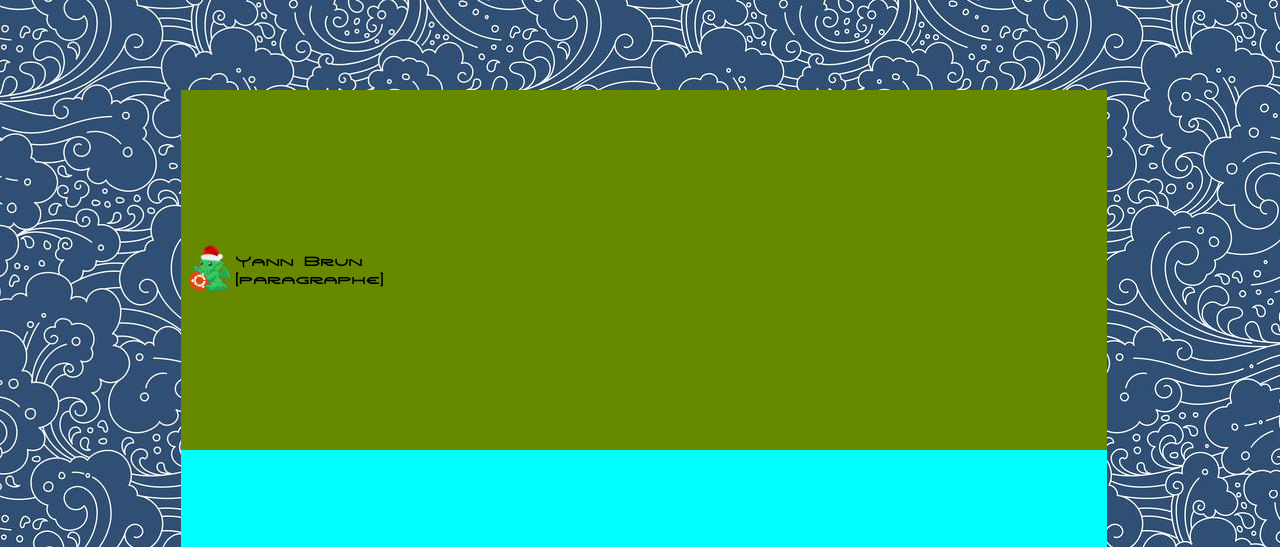
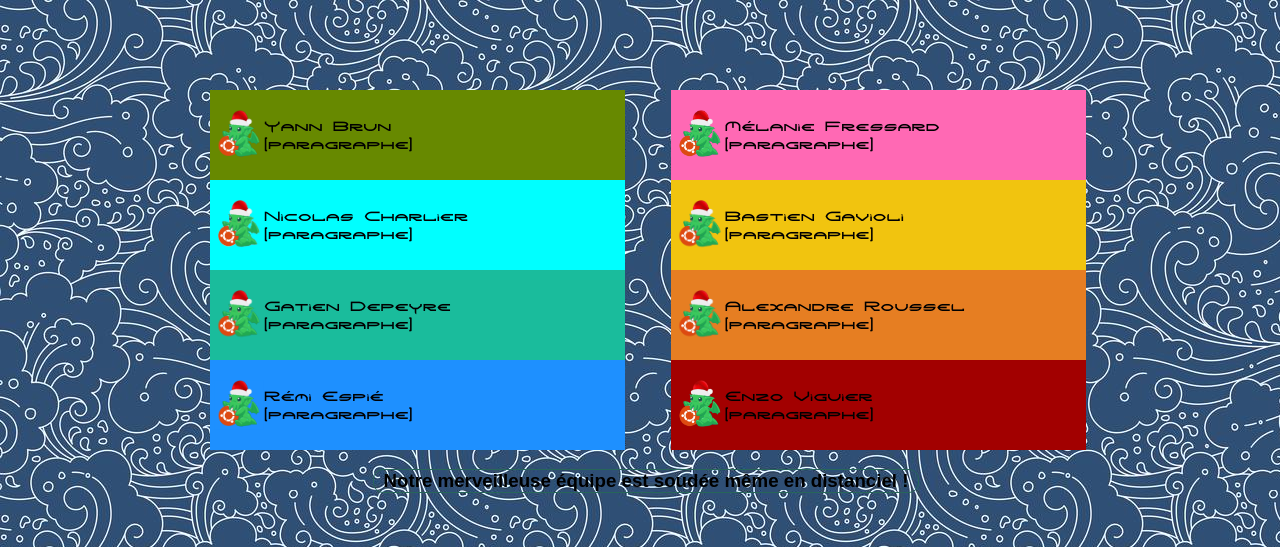
Before and after one commit to BastienGavioli/chtulhuBuntu, a PHP site: page /view/aPropos.html in a window 1280 px wide. Shown: the top 547 px of the page. Run offline with PHP 8.4, Linux system fonts and the light colour scheme; grey boxes are pictures that could not be loaded.

Commit message:
fix divers

```diff
--- a/view/aPropos.html
+++ b/view/aPropos.html
@@ -10,25 +10,32 @@
 <body>
 	<main>
 		<div class="presentation">
-		<div class="yann"><img src="../assets/PP/BNCU_kaki.png" alt="kaki" id="ychtulhu" width="50px"/> Yann Brun
+			<div>
+				<div class="presentation">
+					<div class="yann"><img src="/assets/PP/BNCU_kaki.png" alt="kaki" width="50px"/> Yann Brun
 						<br> [paragraphe]</div>
-		<div class="nico"><img src="../assets/PP/BNCU_cyan.png" alt="cyan" width="50px"/> Nicolas Charlier
+					<div class="nico"><img src="/assets/PP/BNCU_cyan.png" alt="cyan" width="50px"/> Nicolas Charlier
 						<br> [paragraphe]</div>
-		<div class="gati"><img src="../assets/PP/BNCU_turquoise.png" alt="turquoise" width="50px"/> Gatien Depeyre
+					<div class="gati"><img src="/assets/PP/BNCU_turquoise.png" alt="turquoise" width="50px"/> Gatien Depeyre
 						<br> [paragraphe]</div>
-		<div class="remi"><img src="../assets/PP/BNCU_bleu.png" alt="bleu" width="50px"/> Rémi Espié
+					<div class="remi"><img src="/assets/PP/BNCU_bleu.png" alt="bleu" width="50px"/> Rémi Espié
 						<br> [paragraphe]</div>
-		<div class="mela"><img src="../assets/PP/BNCU_rose.png" alt="rose" width="50px"/> Mélanie Fressard
+				</div>
+				<div class="presentation">
+					<div class="mela"><img src="/assets/PP/BNCU_rose.png" alt="rose" width="50px"/> Mélanie Fressard
 						<br> [paragraphe]</div>
-		<div class="bast"><img src="../assets/PP/BNCU_jaune.png" alt="jaune" width="50px"/> Bastien Gavioli
+					<div class="bast"><img src="/assets/PP/BNCU_jaune.png" alt="jaune" width="50px"/> Bastien Gavioli
 						<br> [paragraphe]</div>
-		<div class="alex"><img src="../assets/PP/BNCU_orange.png" alt="orange" width="50px"/> Alexandre Roussel
+					<div class="alex"><img src="/assets/PP/BNCU_orange.png" alt="orange" width="50px"/> Alexandre Roussel
 						<br> [paragraphe]</div>
-		<div class="enzo"><img src="../assets/PP/BNCU_rouge.png" alt="rouge" width="50px"/> Enzo Viguier
+					<div class="enzo"><img src="/assets/PP/BNCU_rouge.png" alt="rouge" width="50px"/> Enzo Viguier
 						<br> [paragraphe]</div>
-			<br>
+				</div>
+			</div>
 			<div class="team"><h3>Notre merveilleuse équipe est soudée même en distanciel ! </h3>
-	<br><br><img src="../assets/team.png" alt="team" width="300px"/><img src="../assets/crewmates/orange.png" alt="orange" id="orange" class="au" onclick="document.getElementById('orange').src='../assets/crewmates/orange-dead.png'"> </div>
+				<br><br><img src="/assets/team.png" alt="team" width="300px"/></div>
+		</div>
+		<img src="../assets/crewmates/orange.png" alt="orange" id="orange" class="au" onclick="document.getElementById('orange').src='../assets/crewmates/orange-dead.png'"> </div>
 </div>
 </main>
 </body>
--- a/view/general/apropos.php
+++ b/view/general/apropos.php
@@ -25,4 +25,5 @@
         <div class="team"><h3>Notre merveilleuse équipe est soudée même en distanciel ! </h3>
             <br><br><img src="/assets/team.png" alt="team" width="300px"/></div>
     </div>
+    <img src="../assets/team.png" alt="team" width="300px"/><img src="../assets/crewmates/orange.png" alt="orange" id="orange" class="au" onclick="document.getElementById('orange').src='../assets/crewmates/orange-dead.png'">
 </main>
--- a/view/general/index.php
+++ b/view/general/index.php
@@ -3,4 +3,7 @@
         <a href="https://www.nationilluminati.com/">Notre partenaire principal</a>
     <img src="/assets/georgewashingtondesaprouve.png"/>
     </p></div>
+    <div>
+        <img src="/assets/crewmates/red.png" alt="red" id="red" class="au" onclick="document.getElementById('red').src='/assets/crewmates/red-dead.png'">
+    </div>
 </main>
```
Also changed, not shown: view/dechet/choixDechet.php (+5 -4 lines), view/meteo/meteo.php (+5 -5 lines). Lines whose indentation alone changed are shown as unchanged.
